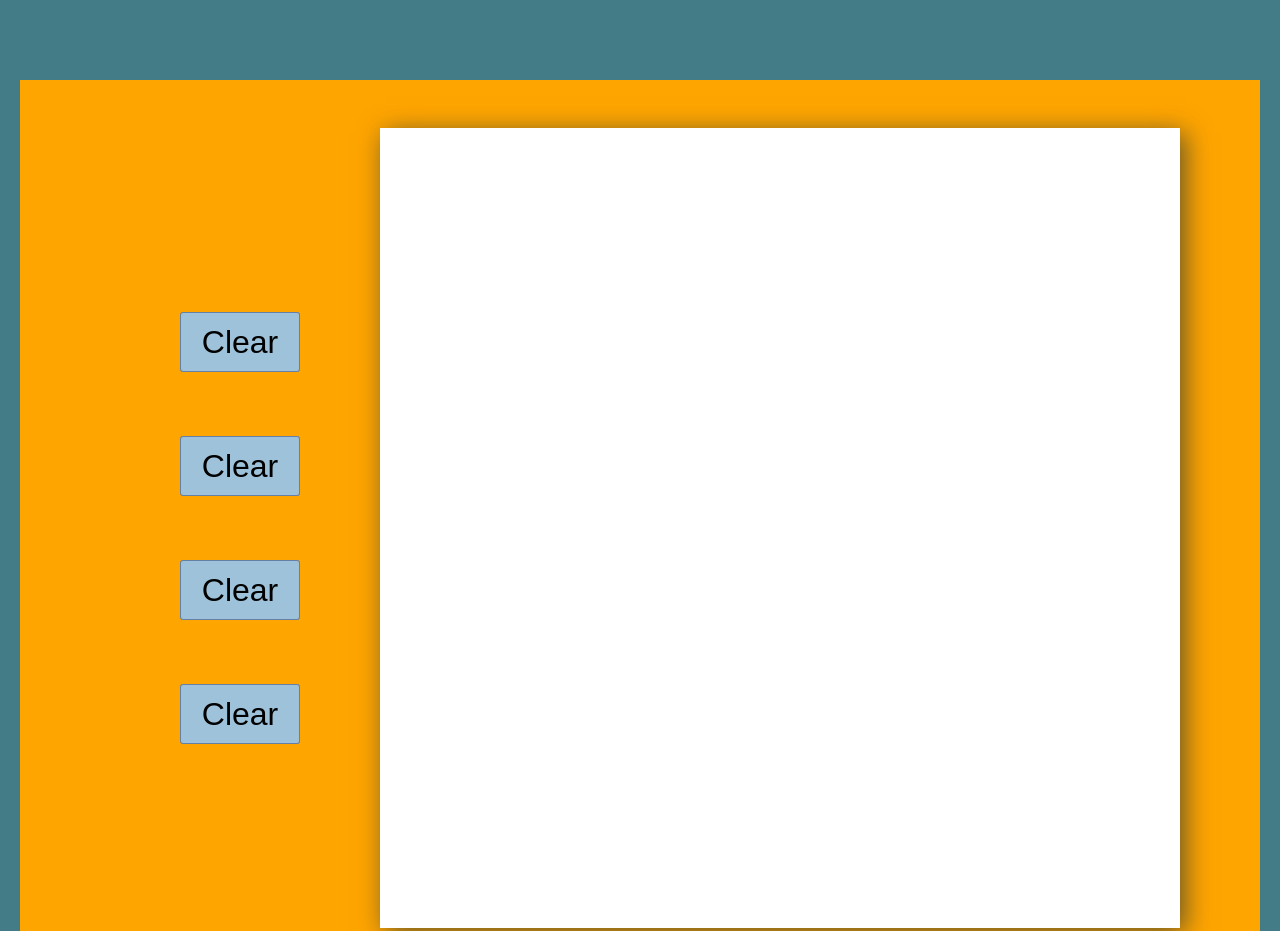
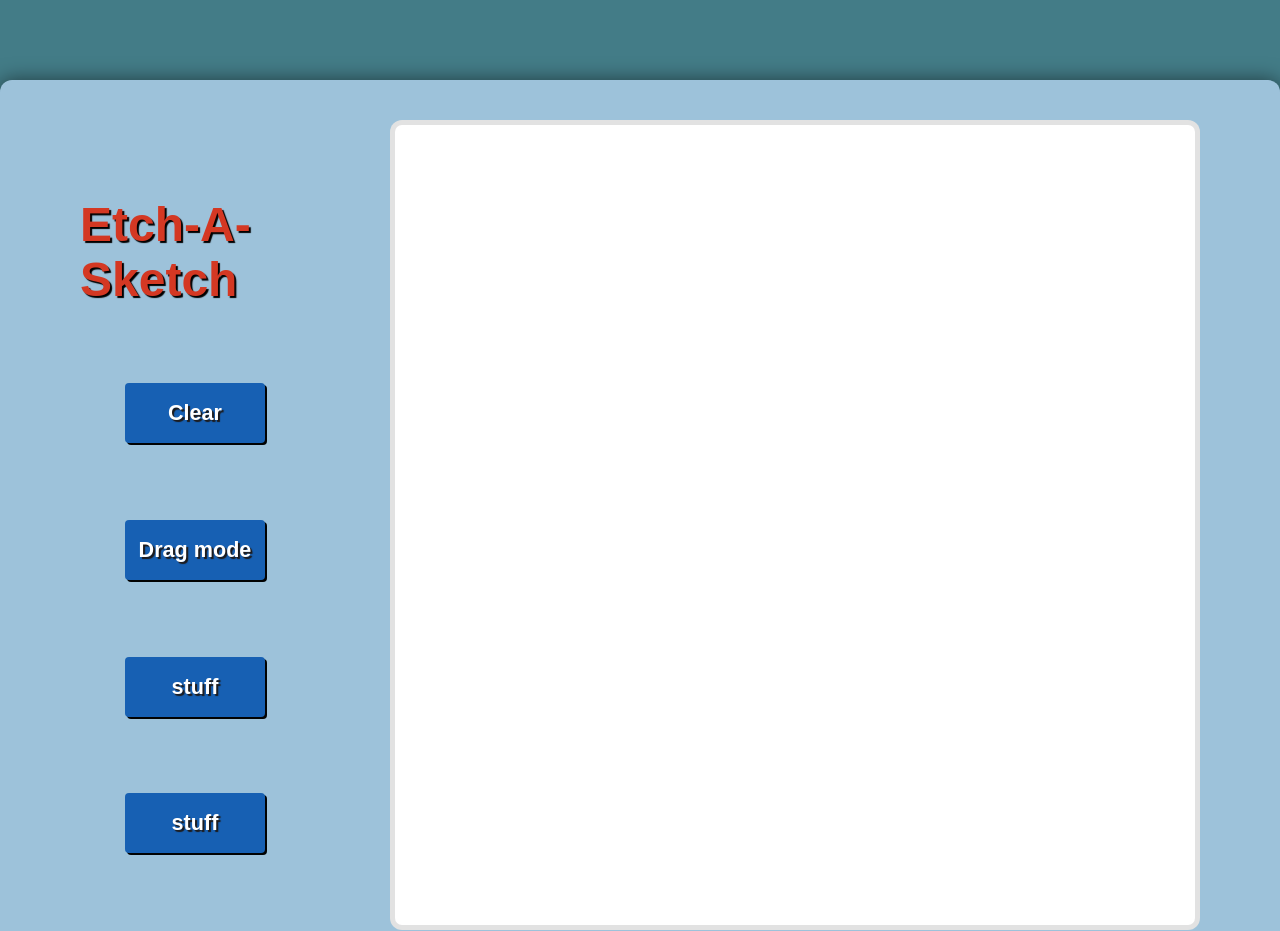
Before and after one commit to weBidji/etch-a-sketch, a plain HTML site: page index.html in a window 1280 px wide. Shown: the top 931 px of the page. Drawn offline with Linux system fonts and the light colour scheme; a web font is replaced by a local one.

Commit message:
add style, buttons

```diff
--- a/index.html
+++ b/index.html
@@ -4,16 +4,21 @@
     <meta charset="UTF-8">
     <meta name="viewport" content="width=device-width, initial-scale=1.0">
     <link rel="stylesheet" href="style.css">
+    <link rel="preconnect" href="https://fonts.googleapis.com">
+    <link rel="preconnect" href="https://fonts.gstatic.com" crossorigin>
+    <link href="https://fonts.googleapis.com/css2?family=Comic+Neue:ital,wght@0,300;0,400;0,700;1,300;1,400;1,700&family=Madimi+One&display=swap" rel="stylesheet">
+
     <title>Etch-A-Sketch</title>
 </head>
 <body>
 
     <div class="game-box">
     <div class="button-box">
+    <h1>Etch-A-Sketch</h1>
     <button id="clear-btn" class="button">Clear</button>
-    <button id="clear-btn" class="button">Clear</button>
-    <button id="clear-btn" class="button">Clear</button>
-    <button id="clear-btn" class="button">Clear</button>
+    <button  class="button">Drag mode</button>
+    <button  class="button">stuff</button>
+    <button  class="button">stuff</button>
 
 </div>
     <div id="game-screen">
--- a/script.js
+++ b/script.js
@@ -1,3 +1,6 @@
+
+1//grid creation
+
 const gameScreen = document.getElementById('game-screen');
 
 function createCell(){
@@ -16,6 +19,8 @@ function createGrid(){
 
 document.addEventListener("DOMContentLoaded", createGrid());
 
+// painting
+
 let gameCells = document.querySelectorAll('.game-cell');
 
 let randomColor = Math.floor(Math.random()*16777215).toString(16);
@@ -29,3 +34,15 @@ gameCells.forEach(cell =>{
         cell.style.backgroundColor = randomColor;
     })
 })
+
+//clearing board
+
+const clearBtn = document.getElementById('clear-btn');
+
+clearBtn.addEventListener('click', () => {
+
+   gameCells.forEach(cell => {
+    cell.style.backgroundColor = 'white';
+   })
+
+})
--- a/style.css
+++ b/style.css
@@ -10,6 +10,8 @@
     --cell-side-length: 50px;
     --soft-white-blue: rgb(157, 194, 218);
     --blue-grey:rgba(3, 80, 94, 0.747);
+    --madimi:'Madimi one', sans-serif;
+    --dancing-script:'Dancing Script', cursive;
 
 }
 
@@ -25,50 +27,72 @@ body{
     display:flex;
     flex-direction:row;
     justify-content:space-around;
-    align-items:center;
-    background-color:orange;
+    /* align-items:center; */
+    background-color:var(--soft-white-blue);
     margin:0 auto;
     margin-top:5rem;
-    padding:3rem 5rem;
+    padding:2.5rem 5rem;
+    border-radius:12px;
+    box-shadow:0px 0px 20px rgba(0, 0, 0, 0.527);
 }
 
 .button-box{
     display:flex;
+    flex:1;
     flex-direction:column;
-    justify-content:space-around;
     align-items:center;
-    padding:0 5rem;
+    justify-content:space-evenly;
+    padding-right:5rem;
+
 }
-.button{
-    margin:2rem 0;
+h1{
+    font-family: var(--madimi);
+    color:rgb(212, 56, 35);
+    text-shadow: 2px 2px 1px rgb(0, 0, 0);
+    font-size:3rem;
+    font-weight:800;
 }
 
-#clear-btn{
+.button{
 
-    background-color:var(--soft-white-blue);
+    background-color:rgb(23, 96, 179);
+    color:rgb(255, 255, 255);
+    /* border:2px solid black; */
     border:none;
-    font-size:2rem;
-    width: 120px;
+    text-shadow: 2px 2px 1px rgb(29, 26, 26);
+    font-size:1.35rem;
+    width: 140px;
     height:60px;
-    border-radius:3px;
-    border:1px solid rgba(0, 13, 73, 0.363);
+    border-radius:4px;
+    font-family:var(--madimi);
+    font-weight:900;
+    box-shadow:2px 2px rgba(0, 0, 0, 0.993);
 
+
+
+}
+.button:hover{
+    cursor:pointer;
 }
 #game-screen{
     background-color:white;
-    width:920px;
+
     width:calc(var(--cell-side-length) * 16);
+    height:calc(var(--cell-side-length) * 16);
     display:flex;
     flex-direction:row;
     flex-wrap:wrap;
     box-sizing:content-box;
+    border:5px solid rgba(128, 128, 128, 0.233);
+    border-radius:12px;
 
-    box-shadow:5px 5px 25px rgba(14, 42, 61, 0.644);
 }
 .game-cell{
 
-/* border:1px solid black; */
 width:var(--cell-side-length);
 height:var(--cell-side-length);
 
 }
+.game-cell:hover{
+    cursor:crosshair;
+}
```
